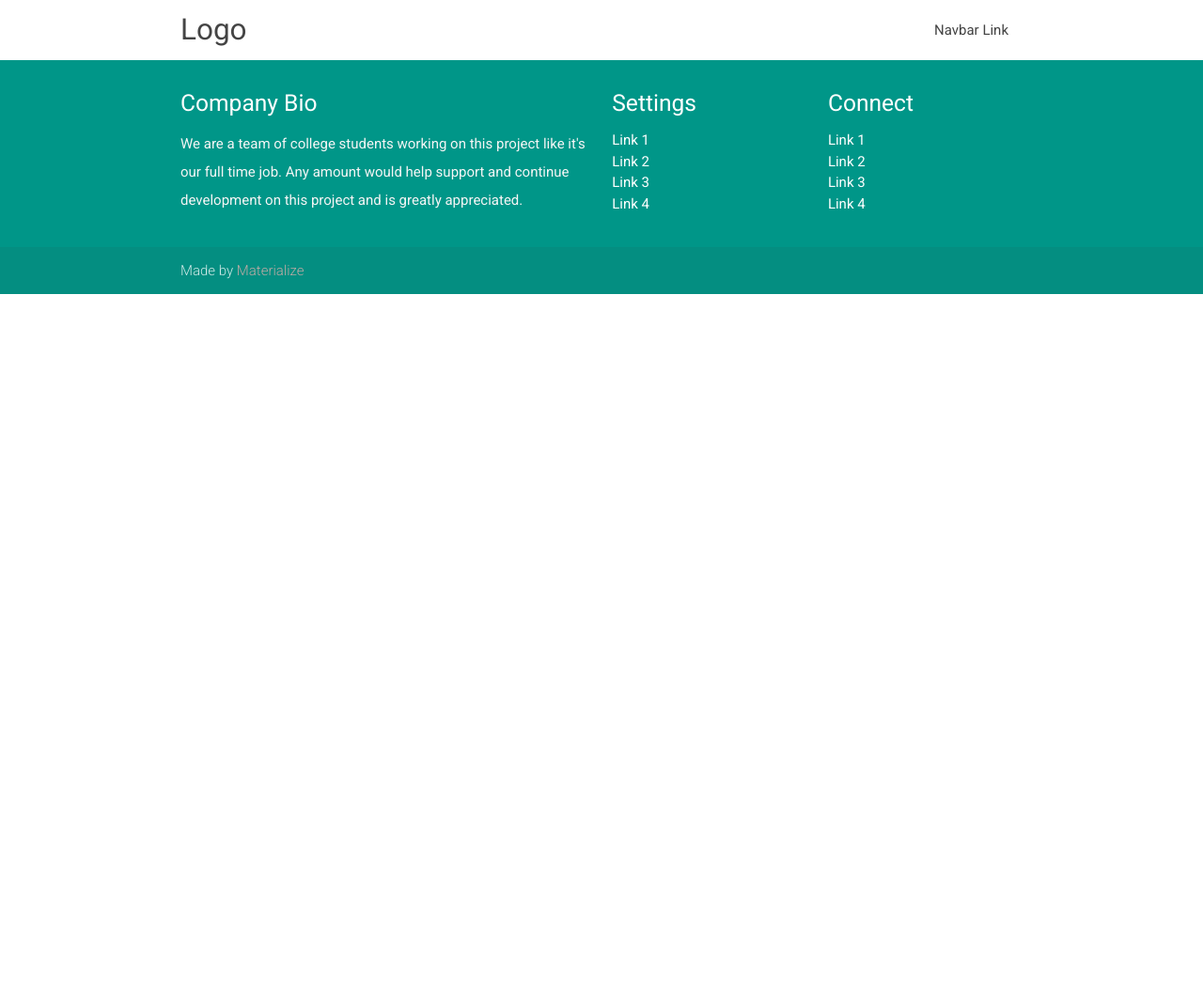
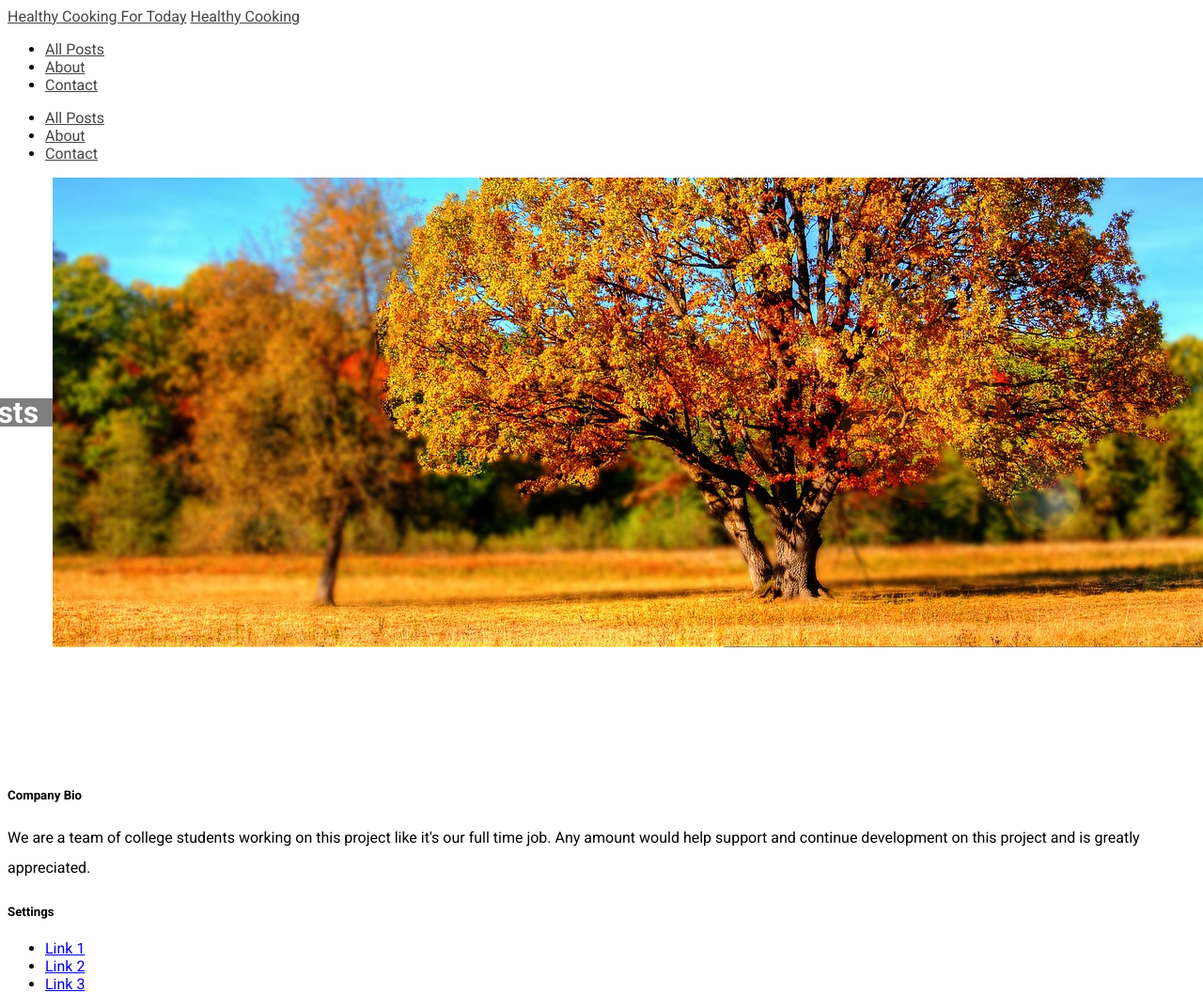
Before and after one commit to YeomansIII/healthycookingfortoday, a Django app: page /list in a window 1280 px wide; the page is wider, and only the part inside the window is pictured. Shown: the top 1057 px of that part at 94% size. Before the commit the page ends 313 px from the top of that part, so only its background shows below. Run offline with Django 3.2, Linux system fonts and the light colour scheme; data that the repository does not hold is empty; style sheets or scripts are compiled from the project's sources; some libraries are stand-ins or nearby versions.

Commit message:
styling and structure of index and all posts list

```diff
--- a/django-project/blogger/models.py
+++ b/django-project/blogger/models.py
@@ -56,8 +56,9 @@ class Post(models.Model):
     title = models.CharField(max_length=200, unique=True,
                              verbose_name=_("title"))
     body = models.TextField(verbose_name=_("body"))
-    created_at = models.DateField(auto_now_add=True,
-                                  verbose_name=_("created at"))
+    created_at = models.DateTimeField(auto_now_add=True,
+                                      verbose_name=_("created at"))
+    publish_at = models.DateTimeField(verbose_name=_("publish at"))
     # TODO: last modified?
     published = models.BooleanField(default=BLOG_SETTINGS['auto_publish'],
                                     verbose_name=_("published?"))
--- a/django-project/blogger/views.py
+++ b/django-project/blogger/views.py
@@ -10,6 +10,7 @@ from rest_framework.reverse import reverse
 from rest_framework.response import Response
 from rest_framework import permissions
 from blogger.models import Post, Author
+import datetime
 from .permissions import IsOwnerOrReadOnly
 from .serializers import PostSerializer, AuthorSerializer
 
@@ -20,11 +21,11 @@ def get_sidebar_data():
     promoted_posts = Post.objects.filter(
         published=True, promoted=True).order_by('-created_at')
     popular_posts = Post.popular_posts.filter(
-        published=True).order_by('-created_at')[:5]
+        published=True).order_by('-publish_at')[:5]
     recent_posts = Post.objects.filter(
-        published=True).order_by('-created_at')[:5]
+        published=True).order_by('-publish_at')[:5]
     archive = Post.objects.filter(
-        published=True).dates('created_at', 'month', order='DESC')
+        published=True).datetimes('publish_at', 'month', order='DESC')
     tags = Tag.objects.all()
     authors = Author.objects.all()
     data = {
@@ -72,41 +73,48 @@ def list(request, year=None, month=None, tag=None, author=None):
     # TODO: refactor this if if if if block
     # tag archive
     if tag:
-        posts = Post.objects.filter(published=True, tags__slug=tag)
+        posts = Post.objects.filter(publish_at__lte=datetime.datetime.now(),
+                                    published=True,
+                                    tags__slug=tag)
         data['posts'] = posts
         data['section_title'] = _("Tag archive")
         return render_on_list(request, data)
+
     # author archive
     if author:
         fname, lname = author.split('-')
-        posts = Post.objects.filter(published=True,
+        posts = Post.objects.filter(publish_at__lte=datetime.datetime.now(),
+                                    published=True,
                                     author__first_name=fname,
                                     author__last_name=lname
-                                    ).order_by('-created_at')
+                                    ).order_by('-publish_at')
         data['posts'] = posts
         data['section_title'] = _("Author archive")
         return render_on_list(request, data)
     # all posts
     if not year:
-        posts = Post.objects.filter(published=True).order_by('-created_at')
+        posts = Post.objects.filter(publish_at__lte=datetime.datetime.now(),
+                                    published=True).order_by('-publish_at')
         data['enable_promoted'] = True
         data['posts'] = posts
-        data['section_title'] = _("Posts")
+        data['section_title'] = _("All Posts")
         return render_on_list(request, data)
     # yearly archive
     if not month:
-        posts = Post.objects.filter(published=True,
+        posts = Post.objects.filter(publish_at__lte=datetime.datetime.now(),
+                                    published=True,
                                     created_at__year=year
-                                    ).order_by('-created_at')
+                                    ).order_by('-publish_at')
         data['posts'] = posts
         data['section_title'] = _("Yearly Archive")
         return render_on_list(request, data)
     # monthly archive
     else:
-        posts = Post.objects.filter(published=True,
+        posts = Post.objects.filter(publish_at__lte=datetime.datetime.now(),
+                                    published=True,
                                     created_at__year=year,
                                     created_at__month=month
-                                    ).order_by('-created_at')
+                                    ).order_by('-publish_at')
 
         data['posts'] = posts
         data['section_title'] = _("Monthly Archive")
@@ -133,7 +141,8 @@ def view_post(request, slug):
 
 
 def view_latest(request):
-    post = Post.objects.order_by('-created_at')[0]
+    post = Post.objects.filter(
+        publish_at__lte=datetime.datetime.now()).order_by('-publish_at')[0]
     data = {
         'post': post
     }
--- a/django-project/static/scss/colors.scss
+++ /dev/null
@@ -1,5 +0,0 @@
-$black: #000;
-$white: #FFF;
-$text-color: #444;
-$teal: #26a69a;
-$semi-trans9-white: rgba(255, 255, 255, .9);
--- /dev/null
+++ b/django-project/static/scss/common.scss
@@ -0,0 +1,37 @@
+.halign-wrapper {
+  display: flex;
+  justify-content: center;
+  flex-direction: column;
+}
+.halign-row {
+  .row {
+    display: flex;
+    justify-content: center;
+  }
+}
+.allalign {
+  display: flex;
+  justify-content: center;
+  align-items: center;
+  &.aa-col {
+    flex-direction: column;
+  }
+}
+.text-shadow {
+  text-shadow: 0 0 25px $black;
+}
+.header-tape {
+  background-color: $semi-trans6-black;
+  color: $white;
+  width: auto;
+  display: inline-block;
+  margin: 10px auto;
+  @at-root {
+    h1#{&} {
+      padding: 15px;
+    }
+    h5#{&} {
+      padding: 10px;
+    }
+  }
+}
--- a/django-project/static/scss/main.scss
+++ b/django-project/static/scss/main.scss
@@ -1,5 +1,6 @@
 @import url(https://fonts.googleapis.com/css?family=Roboto:400,900,300,500,700);
-@import 'colors';
+@import 'variables';
+@import 'common';
 @import 'post';
 body {
   background-color: $white;
@@ -51,6 +52,3 @@ p {
 .imageposition-bottom {
   background-position: bottom;
 }
-.text-shadow {
-  text-shadow: 2px 2px 10px $black;
-}
--- a/django-project/static/scss/post.scss
+++ b/django-project/static/scss/post.scss
@@ -4,5 +4,18 @@
     small {
       font-size: 15pt;
     }
+    @media #{$small-and-down} {
+      font-size: 3em;
+    }
+  }
+  .post-info {
+    font-size: 1.2em;
   }
 }
+.post-list-wrapper {
+  padding: 5vw 0;
+}
+
+// .post.card {
+//   width: 100%;
+// }
--- /dev/null
+++ b/django-project/static/scss/variables.scss
@@ -0,0 +1,10 @@
+$small-and-down: 'only screen and (max-width : 600px)';
+$medium-and-up: 'only screen and (min-width : 601px)';
+$medium-and-down: 'only screen and (max-width : 992px)';
+$large-and-up: 'only screen and (min-width : 993px)';
+$black: #000;
+$white: #fff;
+$text-color: #444;
+$teal: #26a69a;
+$semi-trans9-white: rgba(255, 255, 255, 0.9);
+$semi-trans6-black: rgba(40, 40, 40, 0.6);
--- a/django-project/templates/layouts/base.html
+++ b/django-project/templates/layouts/base.html
@@ -11,7 +11,11 @@
 
   <title>{% block title %}{% endblock %}</title>
 
-  <link rel="stylesheet" href="https://cdnjs.cloudflare.com/ajax/libs/materialize/0.97.3/css/materialize.min.css"
+  <!-- <link rel="stylesheet" href="https://cdnjs.cloudflare.com/ajax/libs/materialize/0.97.3/css/materialize.min.css"
+  /> -->
+  <link href="/static/css/materialize.min.css" type="text/css" rel="stylesheet" media="screen,projection"
+  />
+  <link href="/static/css/materialdesignicons.min.css" media="all" rel="stylesheet" type="text/css"
   />
   <link href="/static/css/main.css" type="text/css" rel="stylesheet" media="screen,projection"
   />
--- a/django-project/templates/layouts/navbar.html
+++ b/django-project/templates/layouts/navbar.html
@@ -1,13 +1,18 @@
 <nav class="white" role="navigation">
   <div class="nav-wrapper container">
-    <a id="logo-container" href="#" class="brand-logo">Logo</a>
+    <a id="logo-container" href="/" class="brand-logo hide-on-small-only">Healthy Cooking For Today</a>
+    <a id="logo-container" href="/" class="brand-logo hide-on-med-and-up">Healthy Cooking</a>
     <ul class="right hide-on-med-and-down">
-      <li><a href="#">Navbar Link</a></li>
+      <li><a href="/list">All Posts</a></li>
+      <li><a href="/about">About</a></li>
+      <li><a href="/contact">Contact</a></li>
     </ul>
 
     <ul id="nav-mobile" class="side-nav">
-      <li><a href="#">Navbar Link</a></li>
+      <li><a href="/list">All Posts</a></li>
+      <li><a href="/about">About</a></li>
+      <li><a href="/contact">Contact</a></li>
     </ul>
-    <a href="#" data-activates="nav-mobile" class="button-collapse"><i class="material-icons">menu</i></a>
+    <a href="#" data-activates="nav-mobile" class="button-collapse"><i class="mdi mdi-menu"></i></a>
   </div>
 </nav>
--- a/django-project/templates/list.html
+++ b/django-project/templates/list.html
@@ -6,6 +6,14 @@
 {# {% load comments %}#}
 
 {% block content %}
+
+<div id="index-banner" class="index-banner parallax-container allalign">
+  <h1 class="header center white-text header-tape">{{ section_title }}</h1>
+  <div class="parallax">
+    <img class="imageposition-bottom" src="/static/images/autumn-2.jpg" alt="Autumn parallax image">
+  </div>
+</div>
+<div class="post-list-wrapper halign-row">
     {% if enable_promoted %}
         {% if promoted_posts %}
             <h3 class="section-header">Promoted Posts</h3>
@@ -31,10 +39,13 @@
     {% endif %}
 
 	{% if posts %}
-	    <h3 class="section-header">{{section_title}}</h3>
 	    {% for p in posts %}
-	        <h3><a href="{{p.get_absolute_url}}">{{p.title}}</a> {% if user.is_authenticated %}<small><a href="{% url p|admin_urlname:'change' p.id %}">(edit)</a></small>{% endif %}</h3>
-                <p>{{p.created_at}} |
+        <div class="row">
+          <div class="col s12 m10 l6">
+            <div class="card-panel hoverable post">
+              <div class="card-content">
+      	        <h3 class="post-title"><a href="{{p.get_absolute_url}}">{{p.title}}</a> {% if user.is_authenticated %}<small><a href="{% url p|admin_urlname:'change' p.id %}">(edit)</a></small>{% endif %}</h3>
+                      <p>{{p.publish_at}} |
                           {% if p.tags.count < 1 %}
                               No tags
                           {% endif %}
@@ -45,10 +56,12 @@
                               {% endif%}
                           {%endfor%}
                       </p>
-	        	<p>{{p.body|truncatechars:300|markdown}}</p>
-                {% if not forloop.last %}
-                    <hr>
-                {% endif %}
+      	        	<div class="post-body flow-text">{{p.body|truncatechars:300|markdown}}</div>
+                </div>
+            </div>
+          </div>
+        </div>
 	    {% endfor %}
 	{% endif %}
+</div>
 {% endblock %}
```
Also changed, not shown: django-project/templates/index.html (+14 -25 lines), django-project/templates/layouts/post.html (added, +12 -0 lines), django-project/blogger/migrations/0002_post_publish_at.py (added), django-project/blogger/migrations/0003_auto_20151127_0434.py (added), django-project/blogger/migrations/0004_auto_20151127_0435.py (added). Lines whose indentation alone changed are shown as unchanged.
